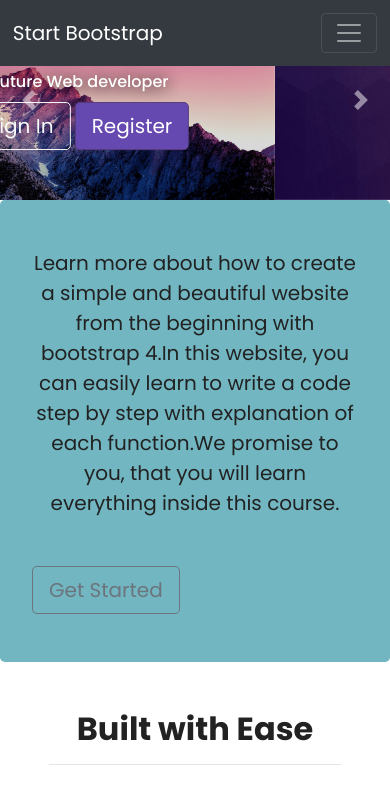
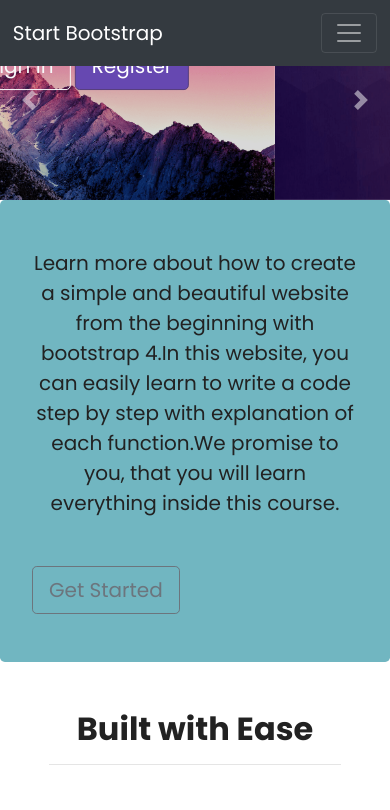
Before and after one commit to aeracnea/catshoppe, a plain HTML site: page index.html in a window 390 px wide. Shown: the top 810 px of the page. Drawn offline with nearby package versions, Linux system fonts and the light colour scheme.

Commit message:
Update style.css

```diff
--- a/style.css
+++ b/style.css
@@ -126,7 +126,7 @@ footer{
 }
 
 .carousel-caption{
-  top:35%;
+  top:15%;
 }
 
 .carousel-caption h1{
```
